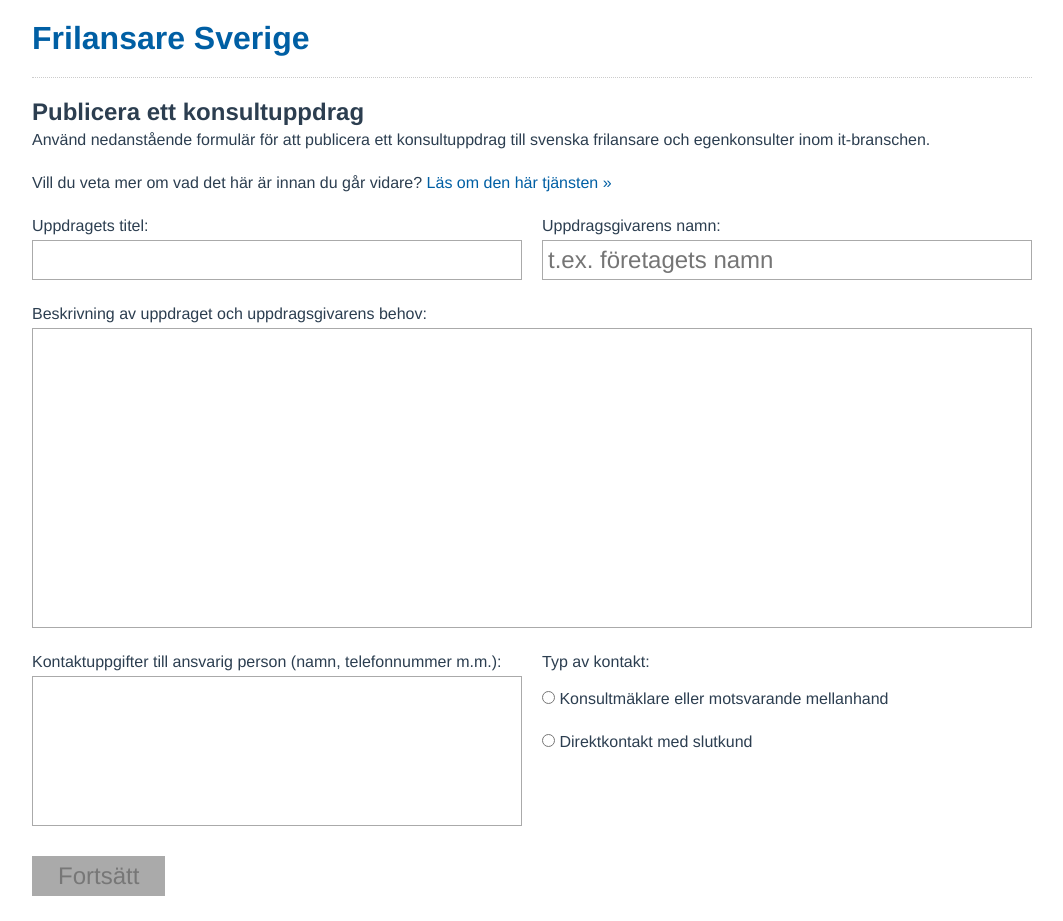
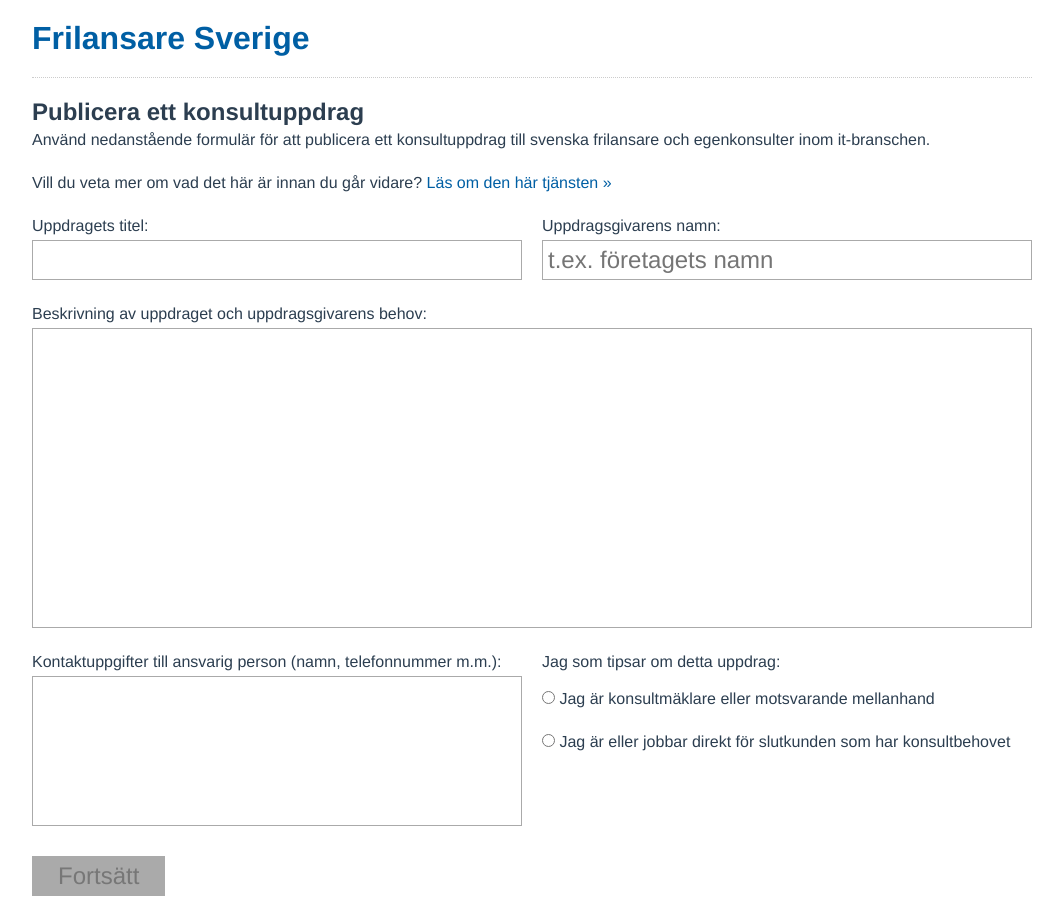
Before and after one commit to frilansaresverige/uppdrag-integration, a Vue app in the folder frontend/: page / in a window 1280 px wide. Shown: the whole page, without its empty margins (108-1171 px from the left). Built offline with nearby package versions, Linux system fonts and the light colour scheme.

Commit message:
Text uppdatering i uppdragsformuläret (#3)

```diff
--- a/frontend/src/views/Main.vue
+++ b/frontend/src/views/Main.vue
@@ -62,16 +62,16 @@
         </div>
 
         <div class="column">
-          <label>Typ av kontakt:</label>
+          <label>Jag som tipsar om detta uppdrag:</label>
 
           <label class="radio">
             <input type="radio" value="BROKER" v-model="assignment.senderType" />
-            Konsultmäklare eller motsvarande mellanhand
+            Jag är konsultmäklare eller motsvarande mellanhand
           </label>
 
           <label class="radio">
             <input type="radio" value="DIRECT" v-model="assignment.senderType" />
-            Direktkontakt med slutkund
+            Jag är eller jobbar direkt för slutkunden som har konsultbehovet
           </label>
         </div>
       </div>
```
